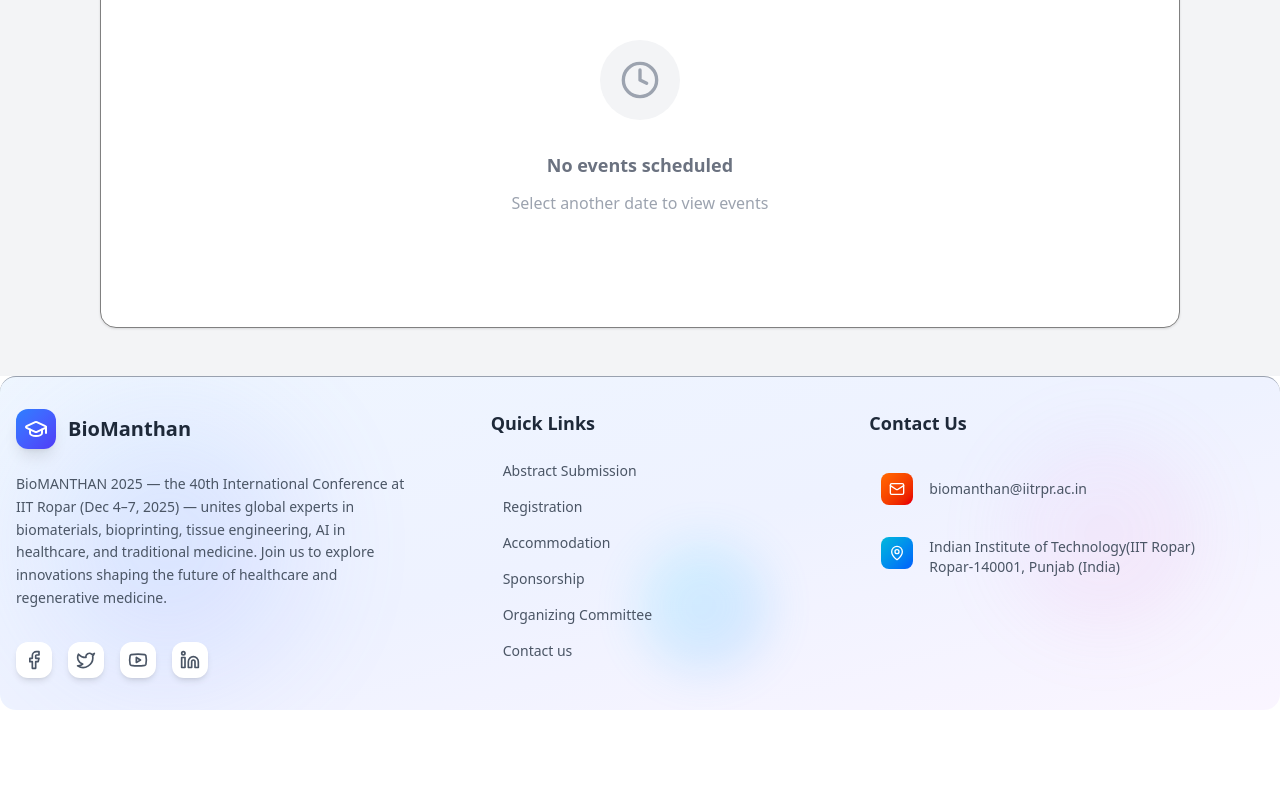
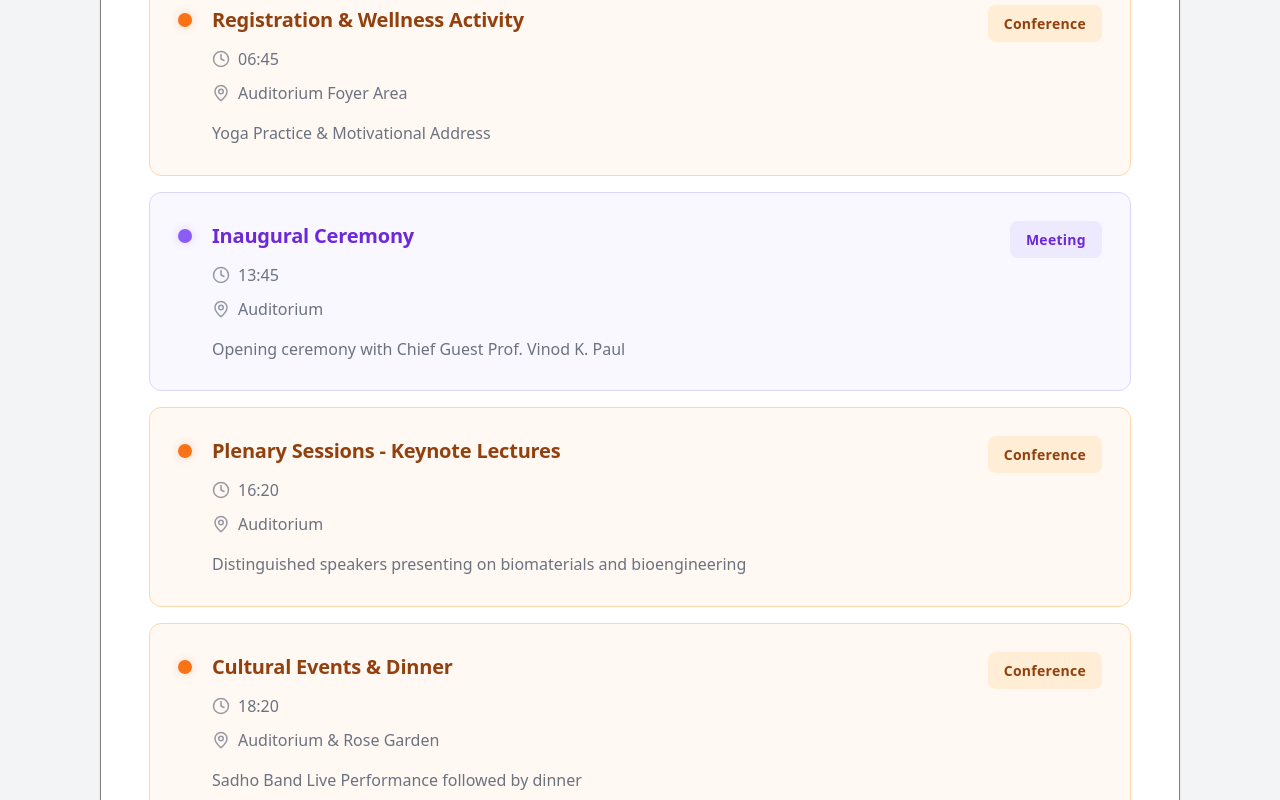
Before and after one commit to Sudhanshu230310/BioManthan, a React (Vite) app: page /calendar in a window 1280 px wide. Shown: the part 1580-2380 px from the top of the page. Before the commit the page ends 2290 px from the top, so only its background shows below. Built offline with nearby package versions, Linux system fonts and the light colour scheme.

Commit message:
calendar added

```diff
--- a/src/components/more/calendar.jsx
+++ b/src/components/more/calendar.jsx
@@ -1,5 +1,4 @@
 "use client"
-
 import { useState } from "react"
 import Calendar from "react-calendar"
 import { Clock, MapPin, ChevronLeft, ChevronRight } from "lucide-react"
@@ -33,83 +32,205 @@
     border: "#FECACA",
     badge: "#FEE2E2",
   },
+  conference: {
+    bg: "rgba(249, 115, 22, 0.05)",
+    text: "#92400E",
+    dot: "#F97316",
+    border: "#FED7AA",
+    badge: "#FFEDD5",
+  },
 }
 
 const HARDCODED_EVENTS = [
+  // December 4, 2025 - Day 1
   {
-    id: "1",
-    title: "Team Standup",
-    date: new Date(2025, 9, 30),
+    id: "conf-1",
+    title: "Registration & Wellness Activity",
+    date: new Date(2025, 11, 4),
+    time: "06:45",
+    category: "conference",
+    description: "Yoga Practice & Motivational Address",
+    location: "Auditorium Foyer Area",
+  },
+  {
+    id: "conf-2",
+    title: "Inaugural Ceremony",
+    date: new Date(2025, 11, 4),
+    time: "13:45",
+    category: "meeting",
+    description: "Opening ceremony with Chief Guest Prof. Vinod K. Paul",
+    location: "Auditorium",
+  },
+  {
+    id: "conf-3",
+    title: "Plenary Sessions - Keynote Lectures",
+    date: new Date(2025, 11, 4),
+    time: "16:20",
+    category: "conference",
+    description: "Distinguished speakers presenting on biomaterials and bioengineering",
+    location: "Auditorium",
+  },
+  {
+    id: "conf-4",
+    title: "Cultural Events & Dinner",
+    date: new Date(2025, 11, 4),
+    time: "18:20",
+    category: "conference",
+    description: "Sadho Band Live Performance followed by dinner",
+    location: "Auditorium & Rose Garden",
+  },
+
+  // December 5, 2025 - Day 2
+  {
+    id: "conf-5",
+    title: "Wellness Activity - Yoga",
+    date: new Date(2025, 11, 5),
+    time: "06:45",
+    category: "conference",
+    description: "Yoga Practice & Motivational Address",
+    location: "Auditorium Foyer Area",
+  },
+  {
+    id: "conf-6",
+    title: "Parallel Sessions I-IV",
+    date: new Date(2025, 11, 5),
+    time: "11:00",
+    category: "conference",
+    description: "Keynote speakers on Biomaterials, Cell Biology, Implants, and Pharmaceuticals",
+    location: "LHC-M3, LHC-M4, LHC-M5, LHC-M6",
+  },
+  {
+    id: "conf-7",
+    title: "Plenary Sessions",
+    date: new Date(2025, 11, 5),
+    time: "14:00",
+    category: "meeting",
+    description: "Distinguished speakers presenting research highlights",
+    location: "Senate Hall",
+  },
+  {
+    id: "conf-8",
+    title: "Panel Discussion & Cultural Events",
+    date: new Date(2025, 11, 5),
+    time: "16:30",
+    category: "conference",
+    description: "Industry delegates talk and cultural performances",
+    location: "Senate Hall & Auditorium",
+  },
+  {
+    id: "conf-9",
+    title: "Gala Dinner",
+    date: new Date(2025, 11, 5),
+    time: "20:00",
+    category: "conference",
+    description: "Shankar School of Music Performance (Sitar & Tabla Jugalbandi)",
+    location: "Rose Garden",
+  },
+
+  // December 6, 2025 - Day 3
+  {
+    id: "conf-10",
+    title: "Wellness Activity - Yoga",
+    date: new Date(2025, 11, 6),
+    time: "06:45",
+    category: "conference",
+    description: "Yoga Practice & Motivational Address",
+    location: "Auditorium Foyer Area",
+  },
+  {
+    id: "conf-11",
+    title: "Plenary Sessions - Morning",
+    date: new Date(2025, 11, 6),
     time: "09:00",
     category: "meeting",
-    description: "Daily team sync-up meeting",
-    location: "Conference Room A",
+    description: "Prof. Gilson Khang, Prof. Abhay Pandit, Prof. Amit Bandyopadhyay presenting",
+    location: "Senate Hall",
   },
   {
-    id: "2",
-    title: "Project Deadline",
-    date: new Date(2025, 9, 30),
-    time: "17:00",
-    category: "deadline",
-    description: "Submit final project deliverables",
-    location: "Email submission",
+    id: "conf-12",
+    title: "Parallel Sessions - Keynote Speakers",
+    date: new Date(2025, 11, 6),
+    time: "10:30",
+    category: "conference",
+    description: "Four theme-based parallel sessions with keynote presentations",
+    location: "LHC-M3, LHC-M4, LHC-M5, LHC-M6",
   },
   {
-    id: "3",
-    title: "Gym Session",
-    date: new Date(2025, 10, 1),
-    time: "18:00",
-    category: "personal",
-    description: "Evening workout routine",
-    location: "Fitness Center",
+    id: "conf-13",
+    title: "Afternoon Plenary & Sessions",
+    date: new Date(2025, 11, 6),
+    time: "14:00",
+    category: "meeting",
+    description: "Plenary sessions followed by parallel sessions on wellness and tissue engineering",
+    location: "Senate Hall & LHC Complex",
   },
   {
-    id: "4",
-    title: "Client Presentation",
-    date: new Date(2025, 10, 3),
-    time: "14:00",
-    category: "work",
-    description: "Q4 results and strategy presentation",
-    location: "Virtual - Zoom",
+    id: "conf-14",
+    title: "Panel Discussion & Cultural Events",
+    date: new Date(2025, 11, 6),
+    time: "17:30",
+    category: "conference",
+    description: "Industry delegate talks and cultural performances",
+    location: "Senate Hall & Auditorium",
   },
   {
-    id: "5",
-    title: "Birthday Party",
-    date: new Date(2025, 10, 5),
-    time: "19:00",
-    category: "personal",
-    description: "Celebrate with friends and family",
-    location: "Downtown Restaurant",
+    id: "conf-15",
+    title: "Dinner",
+    date: new Date(2025, 11, 6),
+    time: "20:00",
+    category: "conference",
+    description: "Conference dinner",
+    location: "Rose Garden",
+  },
+
+  // December 7, 2025 - Day 4
+  {
+    id: "conf-16",
+    title: "Wellness Activity - Yoga",
+    date: new Date(2025, 11, 7),
+    time: "06:45",
+    category: "conference",
+    description: "Yoga Practice & Motivational Address",
+    location: "Auditorium Foyer Area",
   },
   {
-    id: "6",
-    title: "Code Review",
-    date: new Date(2025, 10, 6),
-    time: "10:30",
-    category: "work",
-    description: "Review pull requests from team members",
-    location: "GitHub",
+    id: "conf-17",
+    title: "Final Plenary Sessions",
+    date: new Date(2025, 11, 7),
+    time: "09:00",
+    category: "meeting",
+    description: "Dr. Prashant N. Kumta, Prof. Roger Jagdish Narayan, Prof. Ashutosh Khandha",
+    location: "Senate Hall",
   },
   {
-    id: "7",
-    title: "Doctor Appointment",
-    date: new Date(2025, 10, 7),
-    time: "15:00",
-    category: "personal",
-    description: "Annual checkup",
-    location: "Medical Center",
+    id: "conf-18",
+    title: "Parallel Sessions - Final Day",
+    date: new Date(2025, 11, 7),
+    time: "10:20",
+    category: "conference",
+    description: "Last set of keynote presentations and invited lectures",
+    location: "LHC-M3, LHC-M4, LHC-M5, LHC-M6",
+  },
+  {
+    id: "conf-19",
+    title: "Valedictory Session",
+    date: new Date(2025, 11, 7),
+    time: "14:00",
+    category: "meeting",
+    description: "Thanksgiving, Awards Distribution & Ceremony",
+    location: "Auditorium",
   },
 ]
 
 export function EventCalendar() {
-  const [selectedDate, setSelectedDate] = useState(new Date())
+  const [selectedDate, setSelectedDate] = useState(new Date(2025, 11, 4))
   const [events] = useState(HARDCODED_EVENTS)
 
   const selectedDateEvents = events.filter(
     (event) =>
       event.date.getDate() === selectedDate.getDate() &&
       event.date.getMonth() === selectedDate.getMonth() &&
-      event.date.getFullYear() === selectedDate.getFullYear()
+      event.date.getFullYear() === selectedDate.getFullYear(),
   )
 
   const getEventsForDate = (date) => {
@@ -117,14 +238,13 @@
       (event) =>
         event.date.getDate() === date.getDate() &&
         event.date.getMonth() === date.getMonth() &&
-        event.date.getFullYear() === date.getFullYear()
+        event.date.getFullYear() === date.getFullYear(),
     )
   }
 
   const tileContent = ({ date }) => {
     const dateEvents = getEventsForDate(date)
     if (dateEvents.length === 0) return null
-
     return (
       <div style={{ display: "flex", gap: "4px", justifyContent: "center", marginTop: "8px", flexWrap: "wrap" }}>
         {dateEvents.slice(0, 3).map((event, idx) => (
@@ -147,8 +267,14 @@
   }
 
   return (
-    <div className="bg-gray-100" style={{ display: "flex", flexDirection: "column", gap: "48px", padding: "48px 100px" }}>
-      <div className="text-5xl flex justify-center font-serif"><span className="text-red-600">S</span>chedule</div>
+    <div
+      className="bg-gray-100"
+      style={{ display: "flex", flexDirection: "column", gap: "48px", padding: "48px 100px" }}
+    >
+      <div className="text-5xl flex justify-center font-serif">
+        <span className="text-orange-600">Bio</span>-<span className="text-black">मंथन</span>{" "}
+        <span className="text-black">2025</span>
+      </div>
       <div
         className="bg-gradient-to-br from-white to-blue-300"
         style={{
@@ -275,9 +401,7 @@
         />
       </div>
 
-        {/* Checked */}
       <div
-
         style={{
           padding: "48px",
           boxShadow: "0 1px 3px rgba(0, 0, 0, 0.08), 0 1px 2px rgba(0, 0, 0, 0.04)",
@@ -315,7 +439,6 @@
             {selectedDate.toLocaleDateString("en-US", { weekday: "long" })}
           </p>
         </div>
-
         {selectedDateEvents.length === 0 ? (
           <div style={{ textAlign: "center", paddingTop: "64px", paddingBottom: "64px" }}>
             <div
```
